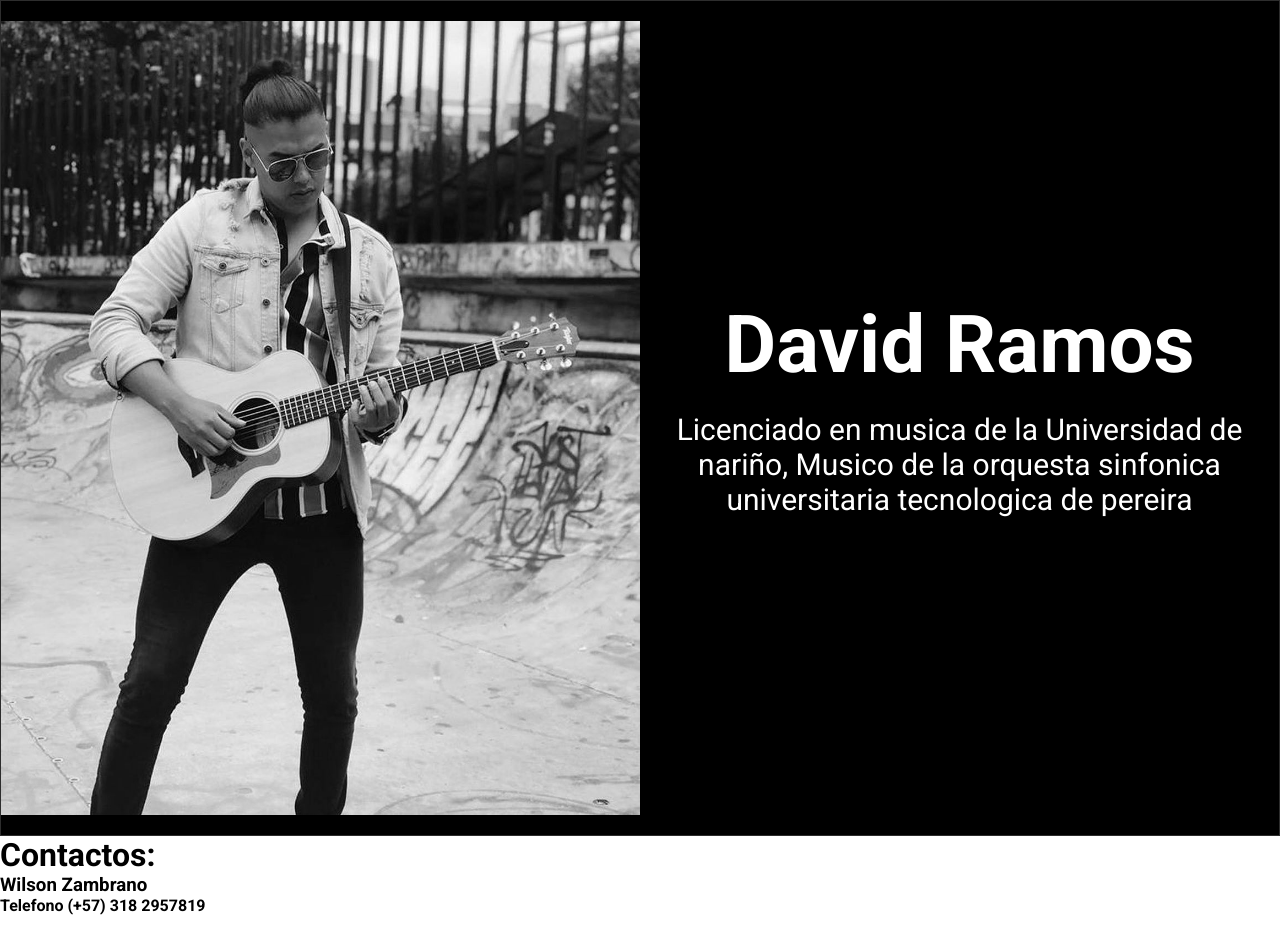
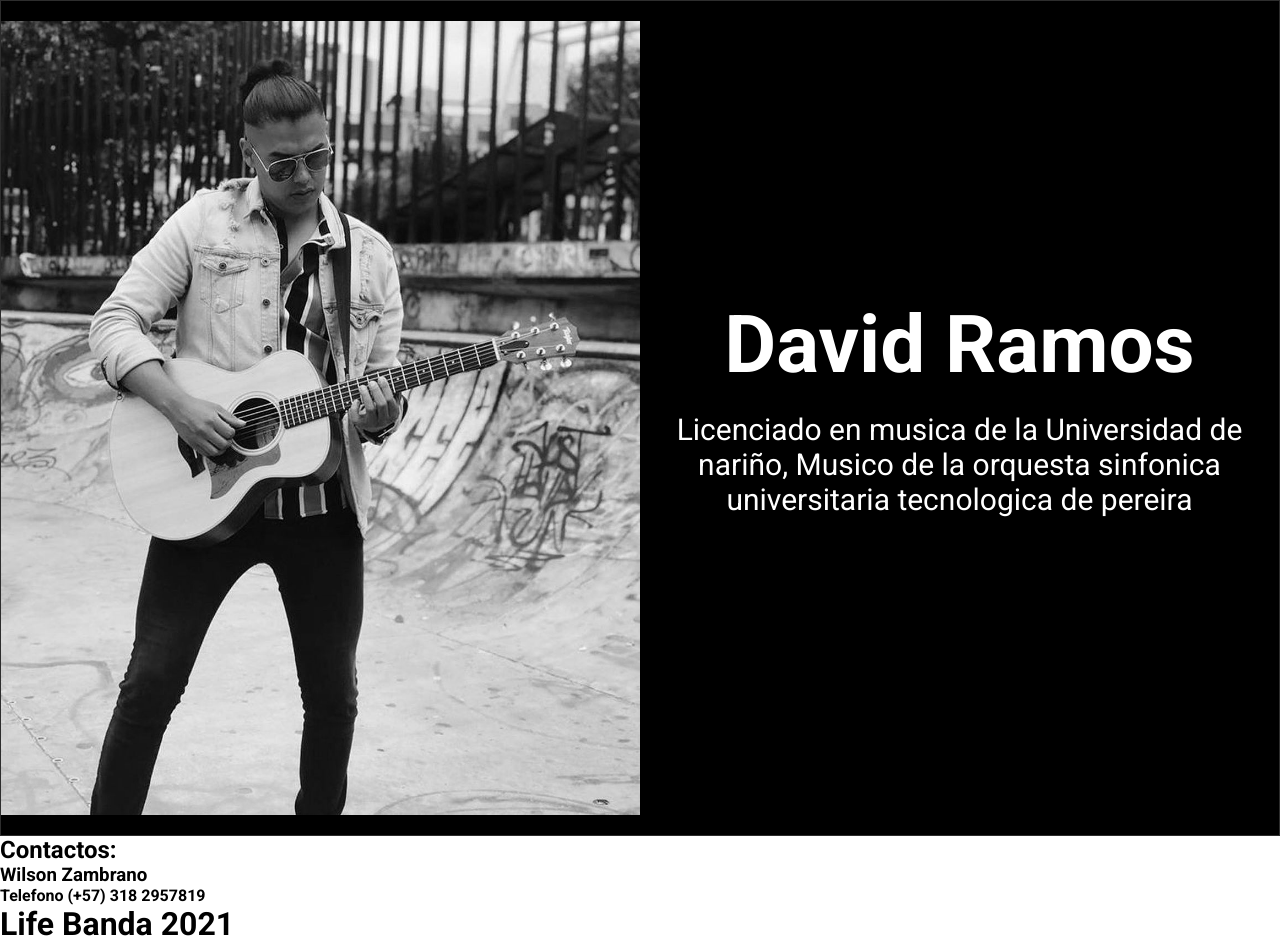
Before and after one commit to RicardoRblog/HechosChurch, a plain HTML site: page index.html in a window 1280 px wide. Shown: the part 3442-4385 px from the top of the page. Before the commit the page ends 4357 px from the top, so only its background shows below. Drawn offline with Linux system fonts and the light colour scheme; a web font is replaced by a local one.

Commit message:
Add files via upload

```diff
--- a/index.html
+++ b/index.html
@@ -156,16 +156,8 @@
 
             </section>
 
+           <section id="Contactenos">
 
-
-
-
-
-
-    </main>
-
-    <footer>
-        <div id=">Contactenos">
             <div class="contendor-contactos">
 
                 <h1>Contactos:</h1>
@@ -177,7 +169,18 @@
 
 
 
-        </div>
+
+
+           </section>
+
+
+
+
+
+    </main>
+
+    <footer>
+        <h1>Life Banda 2021</h1>
 
     </footer>
 
```
